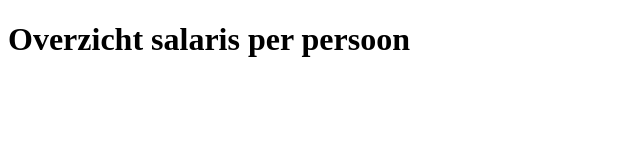
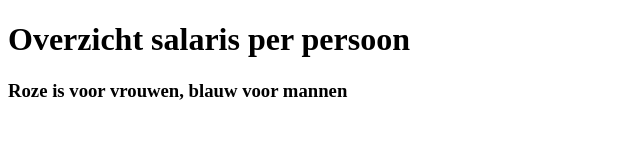
Before and after one commit to Murrt/DP_MartHoff, a website: page views/visualisatie1.html in a window 1280 px wide. Shown: the whole page, without its empty margins (0-640 px from the left). Drawn offline with nearby package versions, Linux system fonts and the light colour scheme; no server answers.

Commit message:
laatste aanpassingen na feedback

```diff
--- a/views/visualisatie1.html
+++ b/views/visualisatie1.html
@@ -11,6 +11,7 @@
 
 <body>
   <h1> Overzicht salaris per persoon</h1>
+  <h3> Roze is voor vrouwen, blauw voor mannen</h3>
   <div id="my_dataviz"></div>
 </body>
 <script type="text/javascript">
```
Also changed, not shown: README.md.
